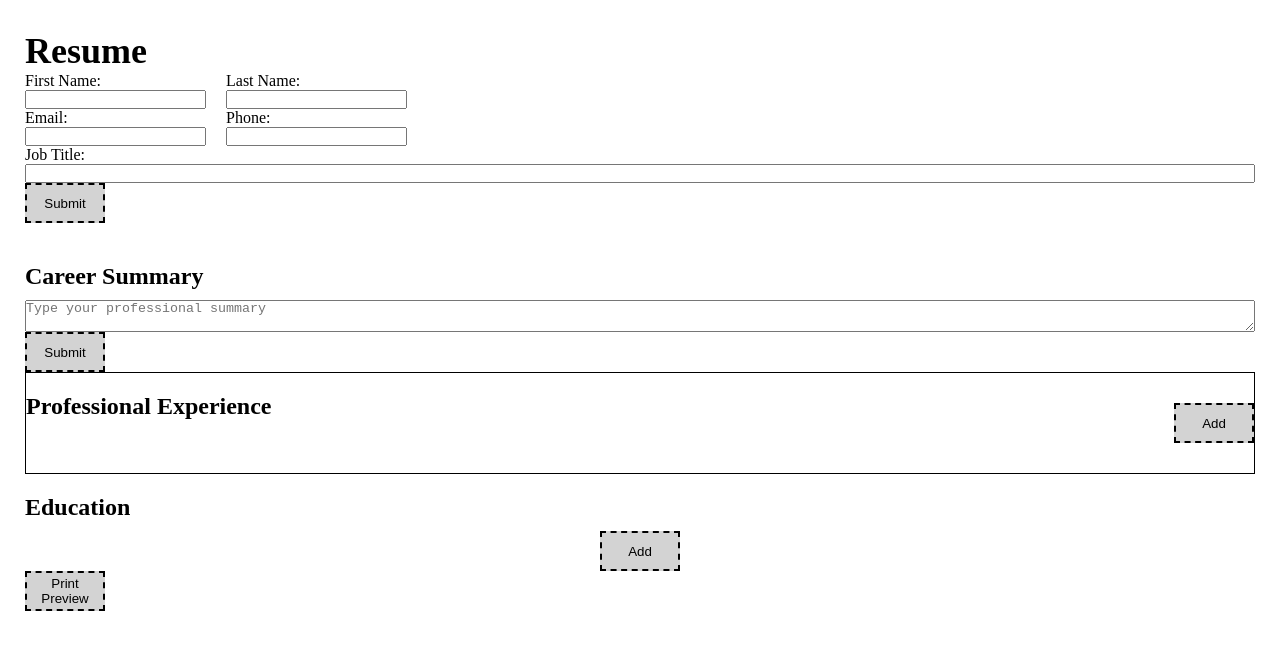
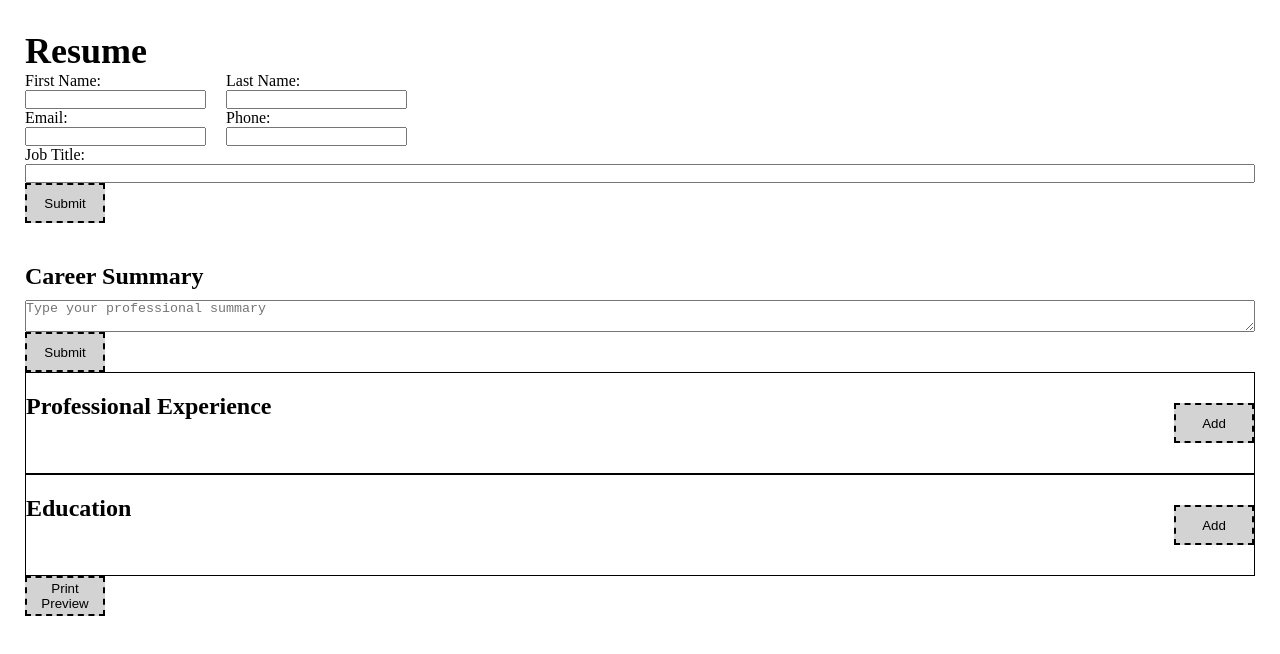
Before and after one commit to SaraToth/odin-resume-simple, a React (Vite) app: page / in a window 1280 px wide. Shown: the top 654 px of the page. Built offline with nearby package versions, Linux system fonts and the light colour scheme.

Commit message:
Feat: Apply styles to Education section.
Style Education section exactly the same as Work Experience section.

```diff
--- a/src/styles/Degree.css
+++ b/src/styles/Degree.css
@@ -1,5 +1,5 @@
 
-.form-container-degree form {
+.form-degree {
     display: flex;
     flex-direction: column;
 }
--- a/src/styles/Education.css
+++ b/src/styles/Education.css
@@ -5,3 +5,28 @@
   justify-content: center;
   align-items: center;
 }
+
+.education-container {
+  border: 1px solid;
+  display: flex;
+  min-height: 100px; /* Height when empty */
+  /* justify-content: space-between; */
+}
+
+.degrees-container {
+  flex: 1;
+}
+
+.form-degree {
+  display: flex;
+  flex-direction: column;
+  padding-right: 100px;  /* visual space between form and add button */
+}
+
+/* Sends edit btn to the far right for each job */
+/* Padding-right makes sure edit and add btns don't touch */
+.display-degree {
+  display: flex;
+  justify-content: space-between;
+  padding-right: 20px;
+}
--- a/src/styles/Experience.css
+++ b/src/styles/Experience.css
@@ -9,6 +9,20 @@
   flex: 1;
 }
 
+.form-job {
+  display: flex;
+  flex-direction: column;
+  padding-right: 100px;  /* visual space between form and add button */
+}
+
+/* Sends edit btn to the far right for each job */
+/* Padding-right makes sure edit and add btns don't touch */
+.display-job {
+  display: flex;
+  justify-content: space-between;
+  padding-right: 20px;
+}
+
 .job-desc {
   padding-bottom: 10px;
 }
```
